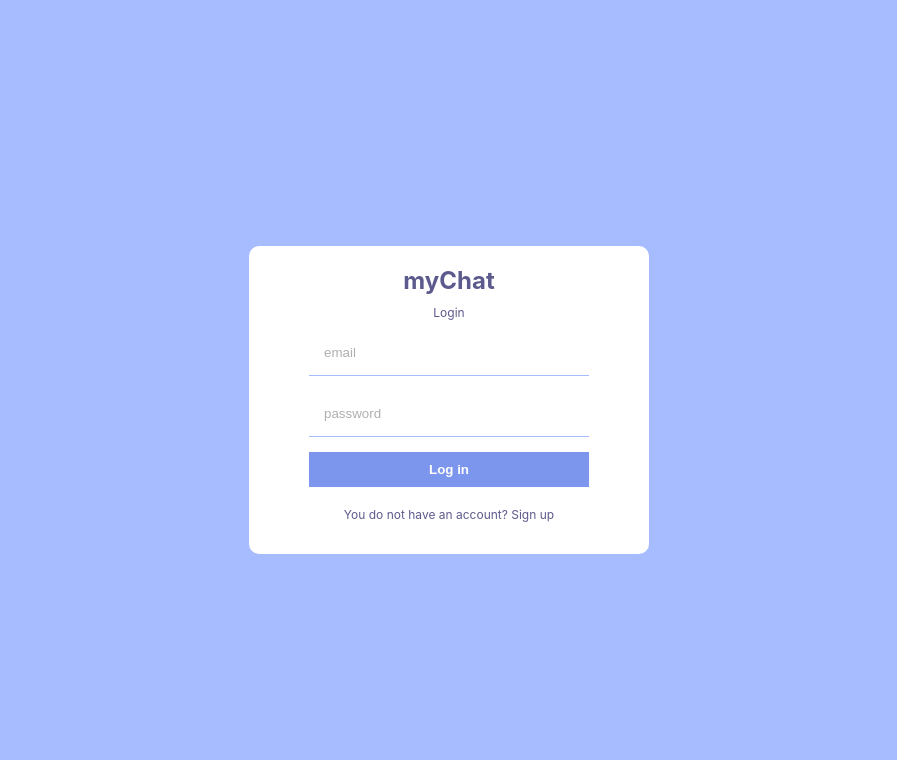
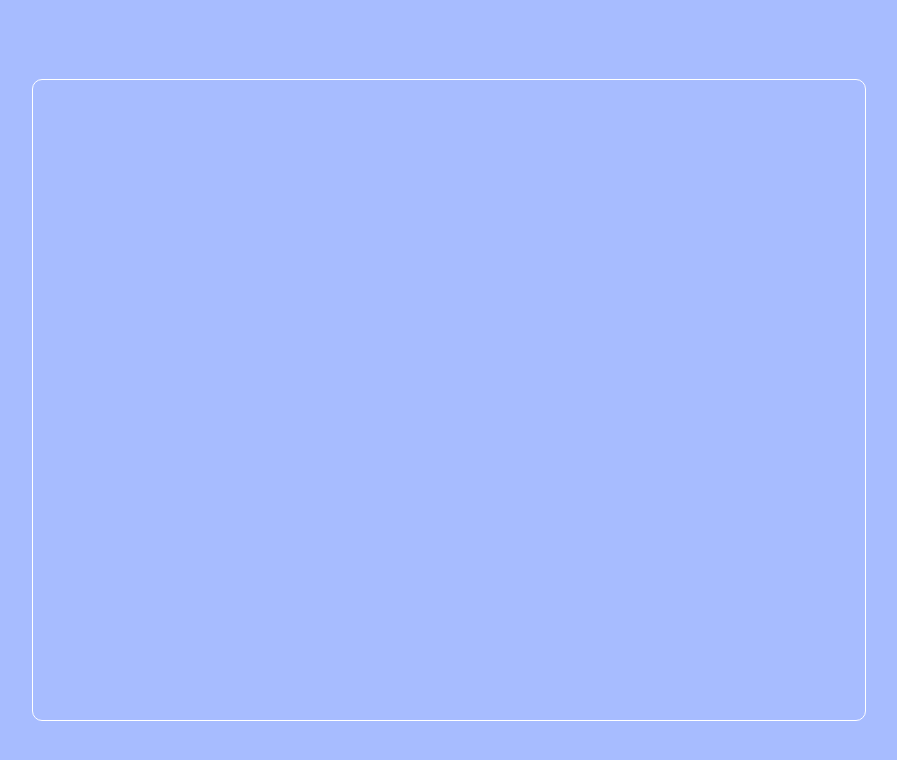
Before and after one commit to Adedipupo/chatapp1, a React (Create React App) app: page / in a window 1280 px wide. Shown: the top 760 px of the page, without its empty margins (191-1088 px from the left). Built offline with nearby package versions, Linux system fonts and the light colour scheme.

Commit message:
login-register-pages

```diff
--- a/src/App.js
+++ b/src/App.js
@@ -1,12 +1,12 @@
 import './App.scss';
+import { Home } from './pages/Home';
 import Login from './pages/Login';
 import Register from './pages/Register';
 
 function App() {
   return (
     <div>
-      {/* <Register /> */}
-      <Login />
+     <Home/>
     </div>
   );
 }
--- a/src/pages/Home.jsx
+++ b/src/pages/Home.jsx
@@ -0,0 +1,11 @@
+import React from 'react'
+
+export const Home = () => {
+  return (
+    <div className="home">
+        <div className="container">
+
+        </div>
+    </div>
+  )
+}
```
Also changed, not shown: src/components/Chat.jsx (added, +7 -0 lines), src/components/Chats.jsx (added, +7 -0 lines), src/components/Input.jsx (added, +7 -0 lines), src/components/Message.jsx (added, +7 -0 lines), src/components/Navbar.jsx (added, +7 -0 lines), src/components/Search.jsx (added, +7 -0 lines), src/components/Sidebar.jsx (added, +7 -0 lines).
